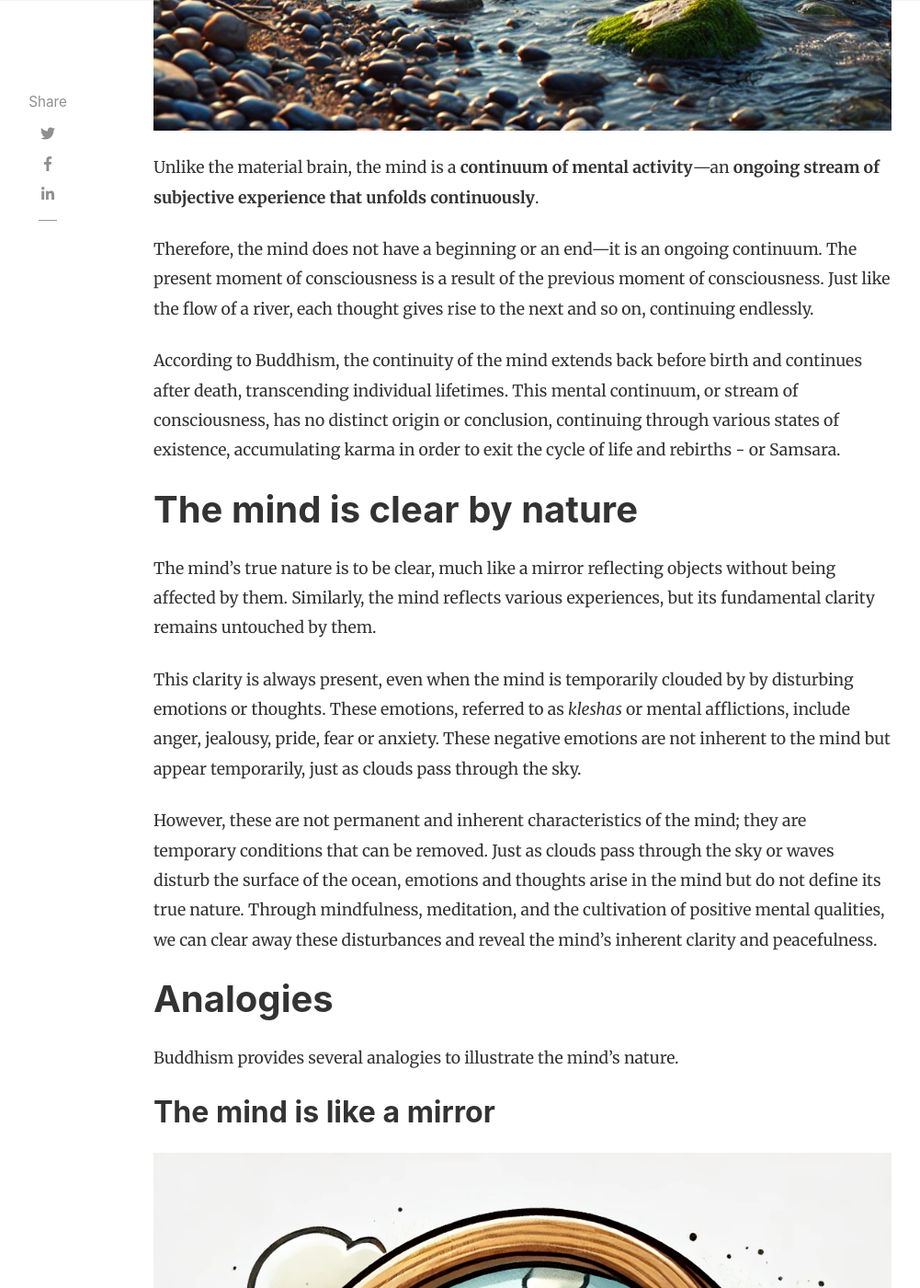
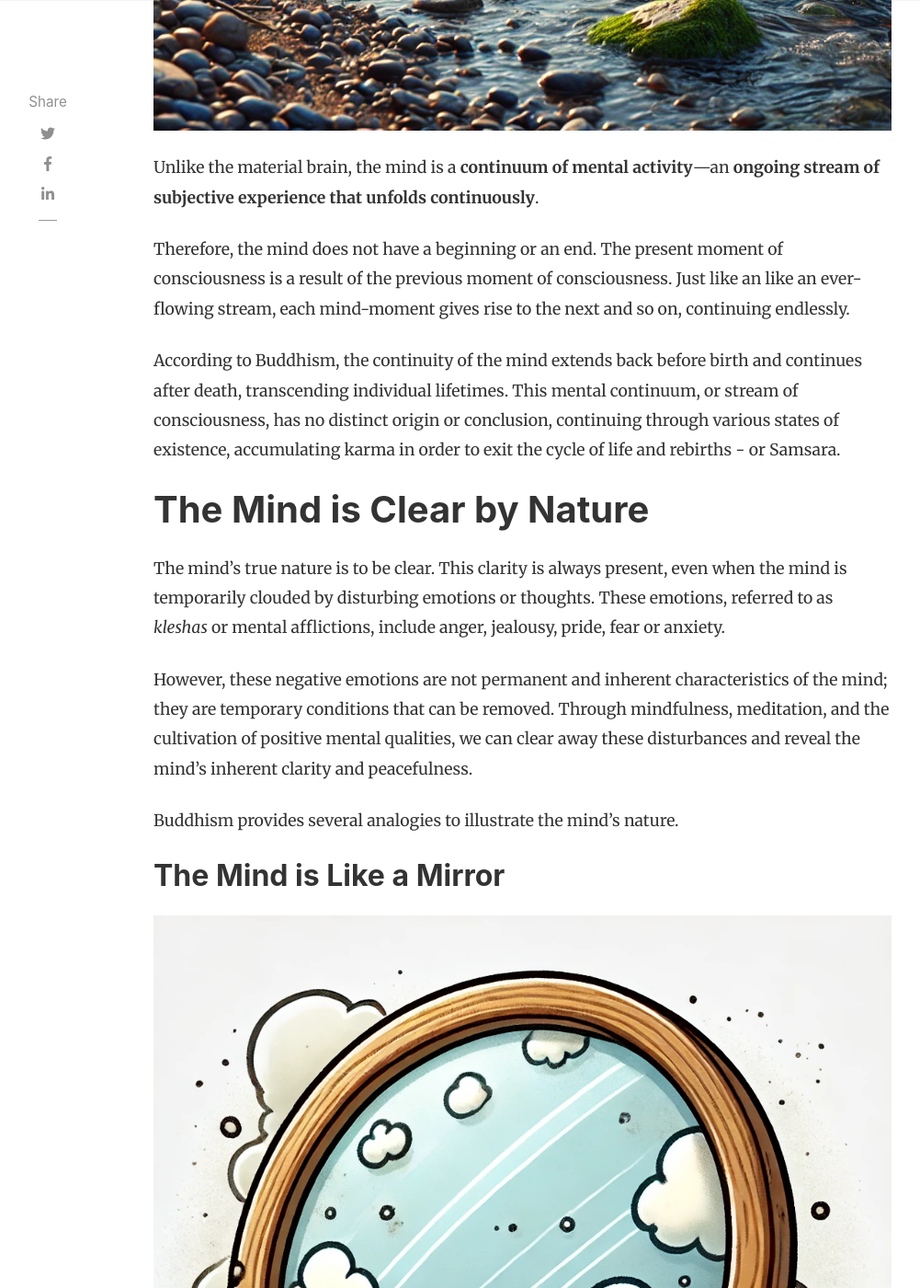
Before and after one commit to seedsofalternative/seedsofalternative.github.io, a Jekyll site: the page built from _posts/2024-10-10-the-mind.md, in a window 1280 px wide and 1400 px high, scrolled down 2675 px. Shown: the whole window at 92% size, without its empty margins (118-1119 px from the left). Built offline with Jekyll 4.4.1, drawn with Linux system fonts in a browser that asks for light colours; nearby versions of some CDN libraries; comment, search, counter and statistics services are not loaded; some of the changed text lies outside the part shown.

Commit message:
improved mind post

```diff
--- a/_posts/2024-10-10-the-mind.md
+++ b/_posts/2024-10-10-the-mind.md
@@ -11,36 +11,31 @@
 
 # Definition
 
-The mind is the **source of our conscious experience**. Everything that we experience in life comes from the mind. Our mind refer to the entire spectrum of inner experience, encompassing both the cognitive and affective processes. This includes thoughts, emotions, feelings, sensation, perceptions, intuition, imagination, decision-making, memories, dreams, and personality traits. In the Buddhist tradition, the words mind, consciousness and awareness are (mostly) synonymous.
+The mind is the **source of our conscious and unconscious experience**. Everything that we experience in life comes from the mind. Our mind refer to the entire spectrum of inner experience, encompassing both the cognitive and affective processes. This includes thoughts, emotions, feelings, sensation, perceptions, intuition, imagination, decision-making, memories, dreams, and personality traits. In the Buddhist tradition, the words mind, consciousness and awareness are (mostly) synonymous.
 
-# The mind is not a physical entity
+# The Mind is Not a Physical Entity
 
 The mind has no physical support. It cannot be seen, touched, or located within the body. This distinction is critical in Buddhism, which views the mind as non-material, unlike the common scientific perspective that consciousness arises from brain activity. Although the brain probably plays an essential role in the creation of consciousness, there is no definitive evidence to prove this. According to Buddhism, the mind exists beyond the physical brain.
 
-# The mind is a continuum
+# The Mind is a Continuum
 
 ![flowing_river]({{ site.baseurl }}/assets/images/mind/flowing_river.webp)
 
 Unlike the material brain, the mind is a **continuum of mental activity**—an **ongoing stream of subjective experience that unfolds continuously**.
 
-Therefore, the mind does not have a beginning or an end—it is an ongoing continuum. The present moment of consciousness is a result of the previous moment of consciousness. Just like the flow of a river, each thought gives rise to the next and so on, continuing endlessly.
+Therefore, the mind does not have a beginning or an end. The present moment of consciousness is a result of the previous moment of consciousness. Just like an like an ever-flowing stream, each mind-moment gives rise to the next and so on, continuing endlessly.
 
 According to Buddhism, the continuity of the mind extends back before birth and continues after death, transcending individual lifetimes. This mental continuum, or stream of consciousness, has no distinct origin or conclusion, continuing through various states of existence, accumulating karma in order to exit the cycle of life and rebirths - or Samsara.
 
+# The Mind is Clear by Nature
 
-# The mind is clear by nature
+The mind's true nature is to be clear. This clarity is always present, even when the mind is temporarily clouded by disturbing emotions or thoughts. These emotions, referred to as *kleshas* or mental afflictions, include anger, jealousy, pride, fear or anxiety.
 
-The mind's true nature is to be clear, much like a mirror reflecting objects without being affected by them. Similarly, the mind reflects various experiences, but its fundamental clarity remains untouched by them.
-
-This clarity is always present, even when the mind is temporarily clouded by by disturbing emotions or thoughts. These emotions, referred to as *kleshas* or mental afflictions, include anger, jealousy, pride, fear or anxiety. These negative emotions are not inherent to the mind but appear temporarily, just as clouds pass through the sky.
-
-However, these are not permanent and inherent characteristics of the mind; they are temporary conditions that can be removed. Just as clouds pass through the sky or waves disturb the surface of the ocean, emotions and thoughts arise in the mind but do not define its true nature. Through mindfulness, meditation, and the cultivation of positive mental qualities, we can clear away these disturbances and reveal the mind’s inherent clarity and peacefulness.
-
-# Analogies
+However, these negative emotions are not permanent and inherent characteristics of the mind; they are temporary conditions that can be removed. Through mindfulness, meditation, and the cultivation of positive mental qualities, we can clear away these disturbances and reveal the mind’s inherent clarity and peacefulness.
 
 Buddhism provides several analogies to illustrate the mind's nature.
 
-## The mind is like a mirror
+## The Mind is Like a Mirror
 
 ![dirty_mirror]({{ site.baseurl }}/assets/images/mind/dirty_mirror.webp)
 
@@ -50,56 +45,48 @@
 
 These emotions are not who we truly are but rather habits we have followed for so long that we've begun to identify with them. Like dirt on a mirror, they can be removed. By applying the right methods—wisdom and compassion—we can gradually cleanse these emotional obscurations. Over time, this process reveals the mind's true, pure nature and allows us to reach our full potential, ultimately achieving Buddhahood and lasting mental peace.
 
-## The mind is like the sky
+## The Mind is Like the Sky
 
 ![sky_clouds]({{ site.baseurl }}/assets/images/mind/sky_clouds.webp)
 
-Another analogy compares the mind to the pure sky. Thoughts and emotions are like the clouds that temporarily obscure the blue sky. However, they never permanently affect the vast and clear sky behind them.
+Another analogy compares the mind to the pure sky. Thoughts and emotions are like the clouds that temporarily obscure the clear and blue sky. However just as clouds pass through the sky, they never permanently the mind.
 
-## The mind is like water
+## The Mind is Like the Ocean
 
-When water is heated, it boils and becomes agitated, but once the heat is removed, it returns to its natural state of clarity. Likewise, when the mind is disturbed by negative emotions, it becomes agitated, but once these emotions are calmed, the mind's inherent clarity is revealed.
+![waves]({{ site.baseurl }}/assets/images/mind/waves.jpg)
 
-## The mind is like the ocean
+The mind can be compared to the ocean in its natural state of stillness and calm. Just as the ocean remains peaceful and undisturbed beneath its surface, the mind also possesses a deep inner tranquility. Our thoughts and emotions, like waves, rise and fall on the surface, creating movement and turbulence. However, these surface-level disturbances do not affect the stillness that lies beneath. The mind’s true nature remains undisturbed by fleeting emotions and thoughts, which are only temporary fluctuations of our mental states.
 
-![ocean_waves]({{ site.baseurl }}/assets/images/mind/ocean_waves.webp)
+# The Mind’s Function is to Know
 
-The mind can be compared to the ocean in its natural state of stillness and calm. Just as the ocean remains peaceful and undisturbed beneath its surface, the mind also possesses a deep inner tranquility. Our thoughts and emotions, like waves, rise and fall on the surface, creating movement and turbulence. However, these surface-level disturbances do not affect the stillness that lies beneath. Just as the ocean’s depths remain calm regardless of the waves above, the mind’s true nature remains undisturbed by fleeting emotions and thoughts. This comparison highlights the mind’s inherent serenity, which can be accessed by looking beyond the temporary fluctuations of our mental states.
+The mind's function is its ability to know, to experience. The mind perceives, is aware of, and engages with its surroundings via 6 primary consciousness and 51 mental factors, which enables conscious experience and shapes our perception of reality.
 
-
-# The mind’s function is to know
-
-The mind's function is its ability to know and engage with phenomena. The mind perceives, is aware of, and engages with its surroundings, which enables conscious experience. The mind engages with phenomena via 6 primary consciousness and 51 mental factors, that are used to shape our perception of reality.
-
-## 1. Primary consciousness
+## 1. Primary Consciousness
 
 ![senses]({{ site.baseurl }}/assets/images/mind/senses.png)
 
 Everything we experience and observe from the outer world reaches us through our five senses: touch, sight, smell, taste, and hearing. The information gathered by these senses is then processed by a sixth sense, known as mental consciousness. A helpful analogy is to think of the hand: the five fingers represent the five sense consciousnesses, each corresponding to a different way we perceive the world. All of this sensory data is collected in the palm, which symbolizes the mental consciousness. It is in this "palm" of the mind that we begin to interpret and think about what we perceive—whether we like it, dislike it, or form opinions and ideas about it.
 
-## 2. Mental factors
+## 2. Mental Factors
 
-Mental factors are aspects of the mind that that shape how we experience things. Generally speaking, mental factors encompass our thoughts, feelings and perceptions.
-
-Some of these factors are always present. For example, the mental factor of feeling: whenever we see, hear, or smell something, we have a reaction—whether it feels pleasant, unpleasant, or neutral.
+Mental factors are aspects of the mind that shape how we experience things. Some of these factors are always present. For example, the mental factor of feeling: whenever we see, hear, or smell something, we have a reaction—whether it feels pleasant, unpleasant, or neutral.
 
 Some mental factors are considered virtuous, like empathy, equanimity, joy, kindness, compassion, and mindfulness. When these positive states of mind are active, they make us feel happy, open, and peaceful. On the other hand, there are mental factors that disrupt our inner peace, such as attachment, anger, jealousy, pride, and fear. These harmful mental states agitate the mind and lead to suffering.
 
-By identifying and understanding our mental factors, we can work to reduce the harmful ones and cultivate the positive ones. Gaining insight into these mental elements allows us to recognize them when they arise in our experience, helping us to better manage our thoughts, emotions, and attitudes.
+By identifying and understanding our mental factors, we can work to reduce the harmful ones and cultivate the positive ones.
 
-# The mind is a story-making machine
+# The Mind is Designed to Create Stories
 
 ![story_making_machine]({{ site.baseurl }}/assets/images/mind/story_making_machine.webp)
 
-The mind is a "story-making machine," constantly creating narratives to help process the vast amount of information we encounter daily. This process begins with sensory data—sights, sounds, etc.—which the brain interprets by drawing on memories and evolved tendencies. It forms perceptions, then concepts, and ultimately builds stories that shape how we perceive reality.
+The mind is a "story-making machine," constantly creating narratives to help process the vast amount of information we encounter daily. This process begins with sensory data—sights, sounds, etc.—which the brain interprets by drawing on past memories and personal tendencies. From this data, it then forms perceptions, concepts, and ultimately builds stories that shape how we perceive reality.
 
-This is a powerful tool that allowed human beings of extraordinary prowesses such as inventions, communication, survival. However, it is a double-edged sword because it can also cause much suffering.
+Our mind is a powerful tool that allowed us of extraordinary prowesses such as inventions, communication, and survival. However, it is a double-edged sword because it can also cause much suffering.
 
 For example, hearing someone say, "Please give me some more space," can be interpreted in various ways based on context and worldview. The mind might perceive it as a reasonable request or, under different circumstances, interpret it negatively as rude behavior, triggering emotional reactions.
 
 
-# Transforming the mind
-
+# Transforming the Mind
 
 ![meditation]({{ site.baseurl }}/assets/images/mind/meditation.webp)
 
@@ -107,11 +94,9 @@
 
 Meditation helps break down the stories your mind creates, tracing them back to the original sensory data that shaped them. It allows you to observe the entire process as it happens, revealing how these stories were formed and where they may have been flawed. A healthy mind remains flexible, ready to adjust its stories as new information arises. It also understands that these narratives are simply mental constructs, not absolute truths.
 
-The ultimate goal is to reach a state of Buddhahood, a fully awakened state of mind in which all disturbing emotions have been eliminated. In this enlightened state, the mind is no longer influenced by delusions, and one experiences lasting peace and happiness.
+The ultimate goal is to reach a state of Buddhahood, a fully awakened state of mind in which all disturbing emotions have been eliminated. In this enlightened state, the mind is no longer influenced by delusions. By working with the mind, we can uncover its true nature and attain a state of lasting peace and happiness.
 
-The potential for enlightenment exists within everyone. By working with the mind, we can uncover its true nature and attain a state of lasting peace. This process involves becoming familiar with our thoughts and emotions, recognizing which ones are harmful, and learning how to transform them. Through this practice, we can reduce negative emotions like anger, attachment, and fear and cultivate positive qualities like compassion, kindness, and wisdom.
-
-# Yoga, mind and consciousness
+# Yoga, Mind and Consciousness
 
 While Buddhism does not make a distinction between mind and consciouness, it is not the case in the Yoga tradition, particularly as outlined in texts like the *Yoga Sutras of Patanjali.*
 
@@ -123,4 +108,4 @@
 
 # Conclusion
 
-In summary, Buddhism views the mind as the foundation of all experience and the key to both suffering and liberation. The mind is a continuous, non-physical stream of mental activity, and its true nature is one of clarity and awareness. Negative emotions and delusions are temporary disturbances that can be removed through mindfulness and meditation. By understanding and working with the mind, we can transform it, uncover its inherent clarity, and achieve enlightenment, which brings lasting peace and happiness. The teachings emphasize that the potential for this transformation exists in everyone, and with the right methods, we can all shape our minds to experience true happiness.
+In summary, Buddhism views the mind as the foundation of all experience and the key to end suffering and become liberated. The mind is a continuous, non-physical stream of mental activity. Its true nature is clarity and its function is to be aware. Negative emotions and delusions are temporary disturbances that can be removed through mindfulness and meditation. By understanding and working with the mind, we can transform it, uncover its inherent clarity, and achieve enlightenment, which brings lasting peace and happiness. The Buddhist teachings emphasize that the potential for this transformation exists in everyone, and with the right methods, we can all shape our minds to experience true happiness.
```
Also changed, not shown: _posts/2024-10-12-happiness.md (+0 -3 lines), assets/images/mind/ocean_waves.webp (deleted), assets/images/mind/waves.jpg (added).
